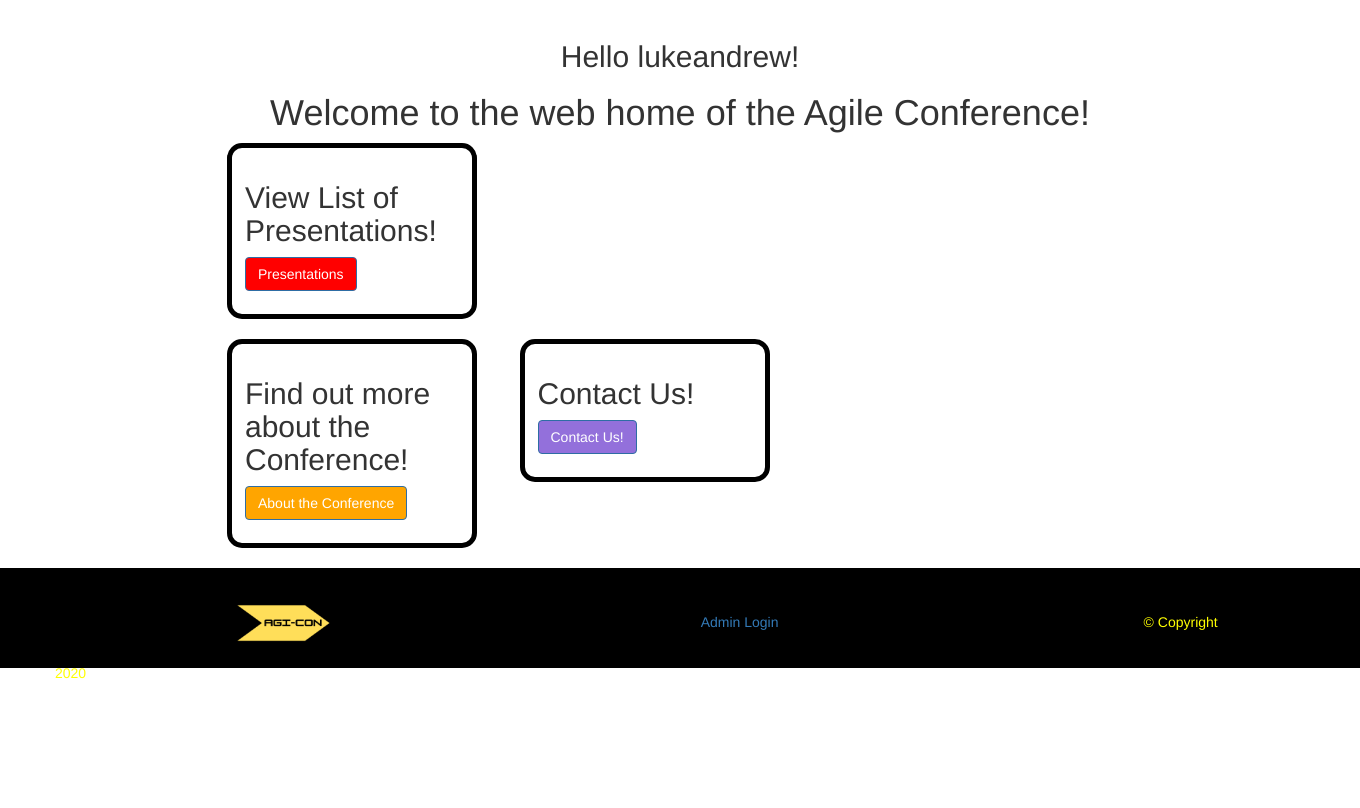
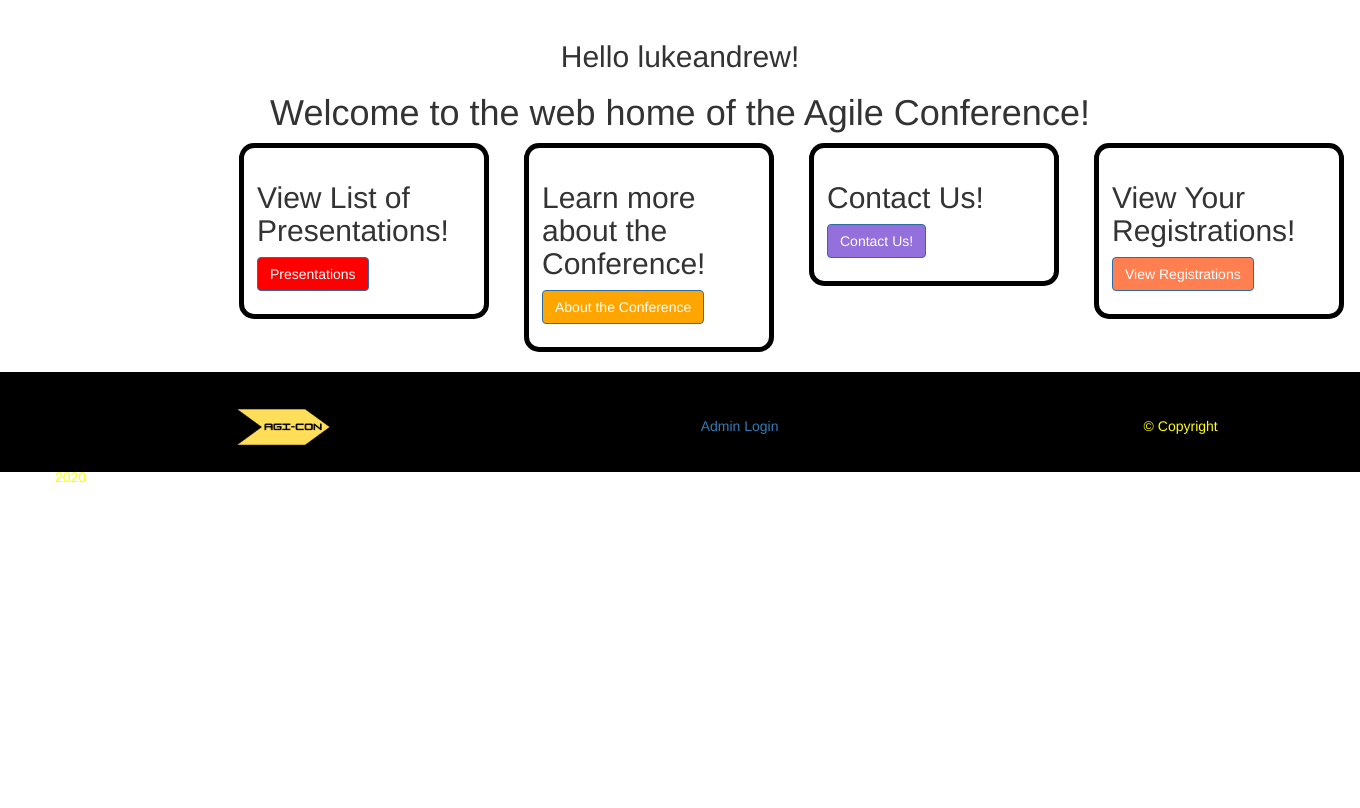
Before and after one commit to lahenkenius/Agile_Conference, a Django app: page / in a window 1360 px wide. Shown: the part 100-908 px from the top of the page. After the commit the page ends 583 px from the top, so only its background shows below. Run offline with Django 3.2, Linux system fonts and the light colour scheme; a user stored in the database is signed in; some libraries are stand-ins or nearby versions.

Commit message:
Adjusted bottom margins and updated Home Page
Adjusted margins between body elements (i.e. forms) and updated layout of the Home Page.

```diff
--- a/templates/customer_order_edit.html
+++ b/templates/customer_order_edit.html
@@ -3,10 +3,12 @@
 {% extends 'base.html' %}
 {% block title %}Customer Order Edit{% endblock %}
 {% block content %}
+ <div class="edit-page" style="margin-bottom: 240px; margin-left: 50px">
     <h1>Edit Customer Order</h1>
     <form method="POST" class="customer-order-form">{% csrf_token %}
         {{ form.as_p }}
         <button type="submit" class="save btn btn-default">Update</button>
     </form>
+ </div>
 {% endblock %}
 </html>
--- a/templates/customer_order_list.html
+++ b/templates/customer_order_list.html
@@ -20,13 +20,14 @@
     <style>
         body {
             background-color: beige;
+
         }
     </style>
     <div class="row">
         <h2 style="padding-left: 15Px">Customer Order Information</h2>
     </div>
     <div>
-        <table class="table table-striped table-bordered table-hover">
+        <table class="table table-striped table-bordered table-hover" style="margin-bottom: 260px;">
             <thead>
             <tr class="bg-info">
                 <th>Attendee Name</th>
--- a/templates/home.html
+++ b/templates/home.html
@@ -37,7 +37,7 @@
 
     <div class="links" style="padding:0">
        <!-- Example row of columns -->
-       <div class="row" >
+
            <div class="col-md-3">
                <div class="thumbnail">
                    <div class="caption">
@@ -68,11 +68,11 @@
            </div>
            {% endif %}
        </div>
-       <div class="row">
+
            <div class="col-md-3">
                <div class="thumbnail">
                    <div class="caption">
-                       <h2>Find out more about the Conference!</h2>
+                       <h2>Learn more about the Conference!</h2>
                        <h4><a class="btn btn-primary" href="{% url 'about' %}"
                              role="button" style="background-color: orange">About the Conference</a></h4>
                    </div>
@@ -87,8 +87,18 @@
                    </div>
                </div>
            </div>
-       </div>
-    </div>
+            {% if user.is_authenticated %}
+            <div class="col-md-3">
+               <div class="thumbnail">
+                   <div class="caption">
+                       <h2>View Your Registrations!</h2>
+                       <h4><a class="btn btn-primary" href="{% url 'login_landing' %}"
+                             role="button" style="background-color: coral">View Registrations</a></h4>
+                   </div>
+               </div>
+           </div>
+            {% endif %}
+
    </body>
 
 {% endblock %}
```
Also changed, not shown: db.sqlite3.
